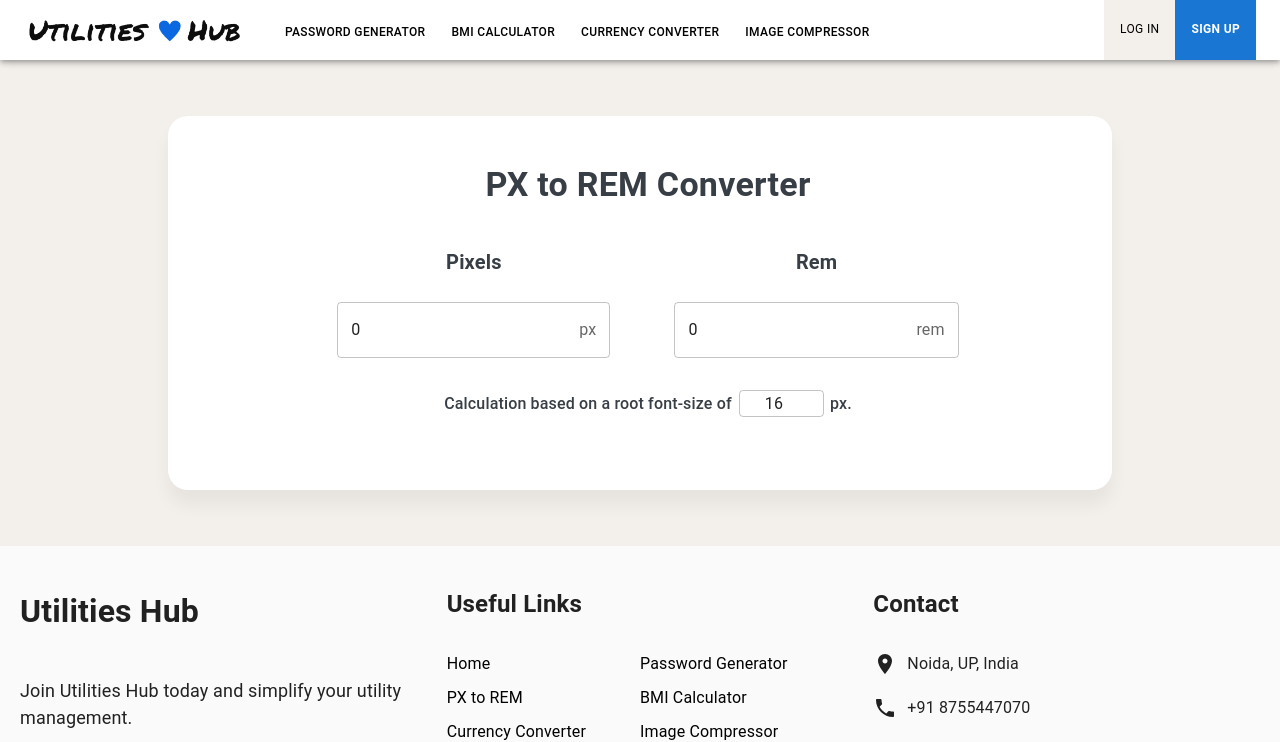
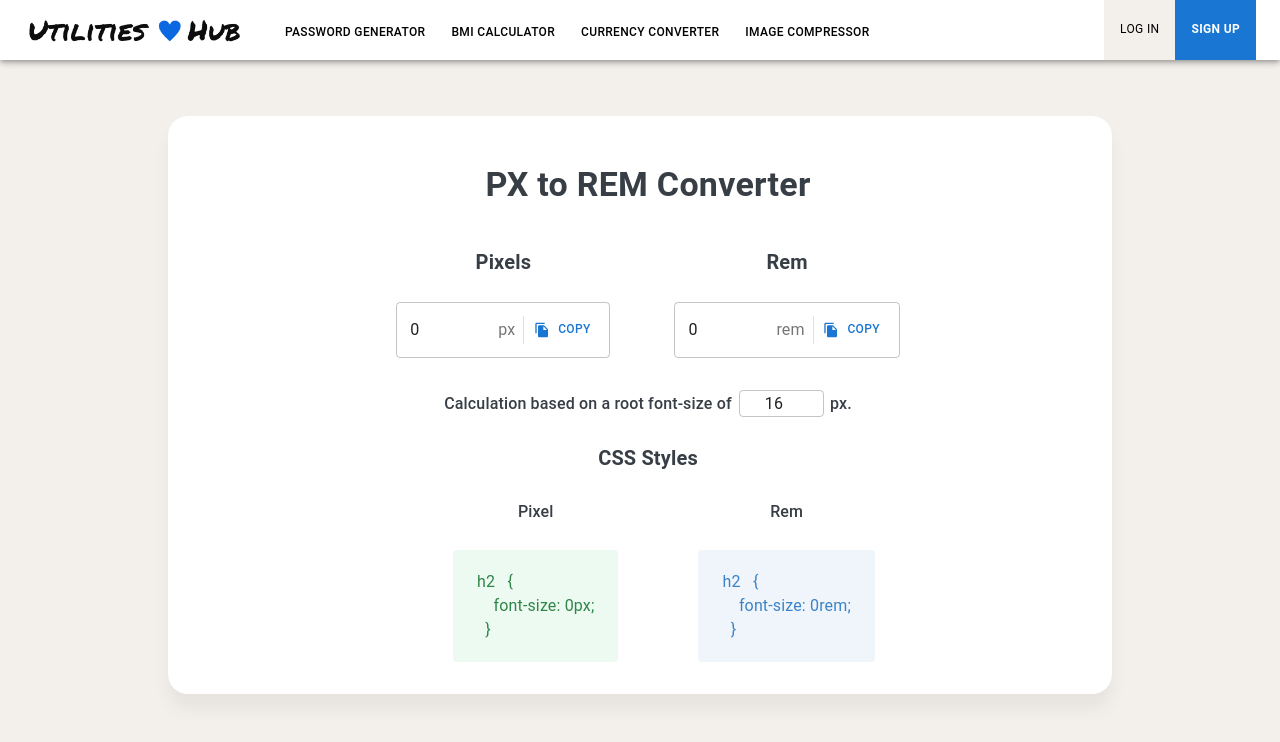
Before and after one commit to sagun03/Utilities-Hub, a React (Create React App) app: page /px-to-rem in a window 1280 px wide. Shown: the top 742 px of the page. Built offline with nearby package versions, Linux system fonts and the light colour scheme.

Commit message:
completed px to rem page

```diff
--- a/src/pages/PasswordGenerator.jsx
+++ b/src/pages/PasswordGenerator.jsx
@@ -297,7 +297,7 @@ const PasswordGenerator = () => {
           open={isCopied}
           type={"info"}
           message={"Password has been copied to Clipboard"}
-          setOpen={setError}
+          setOpen={setIsCopied}
         />
       )}
     </Wrapper>
--- a/src/pages/PxToRem.jsx
+++ b/src/pages/PxToRem.jsx
@@ -6,16 +6,11 @@ import Typography from "@mui/material/Typography";
 import { styled as muiStyled } from "@mui/system";
 import TextField from "@mui/material/TextField";
 import InputAdornment from "@mui/material/InputAdornment";
-// import FormControlLabel from "@mui/material/FormControlLabel";
 import OutlinedInput from "@mui/material/OutlinedInput";
-// import Button from "@mui/material/Button";
+import Button from "@mui/material/Button";
 import Alert from "../components/Alert";
-// import InputBase from "@mui/material/InputBase";
-// import Divider from "@mui/material/Divider";
-// import Paper from "@mui/material/Paper";
-// import FileCopyIcon from "@mui/icons-material/FileCopy";
-// import NativeSelect from "@mui/material/NativeSelect";
-// import MenuItem from "@mui/material/MenuItem";
+import Divider from "@mui/material/Divider";
+import FileCopyIcon from "@mui/icons-material/FileCopy";
 
 const Wrapper = styled.div({
   display: "flex",
@@ -30,7 +25,8 @@ const CustomTypoGraphy = muiStyled(Typography)((props) => ({
   marginRight: "auto",
   color: "#383e45",
   paddingTop: props.variant === "h6" ? "0rem" : "1rem",
-  paddingBottom: props.variant === "h6" ? "1rem" : "2rem",
+  paddingBottom:
+    props.variant === "h6" || props.variant === "subtitle1" ? "1rem" : "2rem",
   fontWeight: props.variant === "subtitle1" ? "500" : "600",
   marginBottom: ".5rem",
 }));
@@ -78,15 +74,53 @@ const Container = styled.div({
   alignItems: "center",
 });
 
+const StyleWrapper = styled.div({
+  display: "flex",
+  justifyContent: "center",
+  gap: "5rem",
+  marginLeft: "2rem",
+  marginTop: "-1rem",
+});
+
+const StyleContent = styled.div((props) => ({
+  borderRadius: "4px",
+  position: "relative",
+  padding: "1.25rem 1.5rem 1.25rem 1.5rem",
+  backgroundColor: props.backgroundColor,
+  color: props.color,
+}));
 const PxToRem = () => {
   const [pixels, setPixels] = useState(0);
   const [rem, setRem] = useState(0);
   const [baseValue, setBaseValue] = useState(16);
-  const [error, setError] = useState("");
+  const [isCopied, setIsCopied] = useState(false);
 
   useEffect(() => {
     window.scrollTo(0, 0);
   }, []);
+
+  const copyTextToClipboard = async (text) => {
+    if ("clipboard" in navigator) {
+      return await navigator.clipboard.writeText(text);
+    } else {
+      return document.execCommand("copy", true, text);
+    }
+  };
+  const handleCopyClick = (type) => {
+    // Asynchronously call copyTextToClipboard
+    const value = type === "px" ? `${pixels}px` : `${rem}rem`;
+    copyTextToClipboard(value)
+      .then(() => {
+        // If successful, update the isCopied state value
+        setIsCopied(true);
+        setTimeout(() => {
+          setIsCopied(false);
+        }, 2500);
+      })
+      .catch((err) => {
+        console.log(err);
+      });
+  };
 
   const convertPxToRem = (value, fromUnit, toUnit) => {
     if (fromUnit === "px" && toUnit === "rem") {
@@ -118,9 +152,21 @@ const PxToRem = () => {
               <OutlinedInput
                 id="outlined-adornment-pixels"
                 type="number"
+                sx={{ input: { width: "5rem" } }}
                 value={pixels}
                 endAdornment={
-                  <InputAdornment position="end">px</InputAdornment>
+                  <InputAdornment position="end">
+                    px{" "}
+                    <Divider sx={{ height: 28, m: 1 }} orientation="vertical" />
+                    <Button
+                      color="primary"
+                      sx={{ p: "5px", fontSize: "12px" }}
+                      startIcon={<FileCopyIcon style={{ fontSize: "16px" }} />}
+                      onClick={() => handleCopyClick("px")}
+                    >
+                      Copy
+                    </Button>
+                  </InputAdornment>
                 }
                 onChange={(e) => convertPxToRem(e.target.value, "px", "rem")}
                 aria-describedby="outlined-pixels-helper-text"
@@ -134,11 +180,23 @@ const PxToRem = () => {
               <CustomTypoGraphy variant="h6">Rem</CustomTypoGraphy>
               <OutlinedInput
                 value={rem}
+                sx={{ input: { width: "5rem" } }}
                 id="outlined-adornment-rem"
                 type="number"
                 onChange={(e) => convertPxToRem(e.target.value, "rem", "px")}
                 endAdornment={
-                  <InputAdornment position="end">rem</InputAdornment>
+                  <InputAdornment position="end">
+                    rem{" "}
+                    <Divider sx={{ height: 28, m: 1 }} orientation="vertical" />
+                    <Button
+                      color="primary"
+                      sx={{ p: "5px", fontSize: "12px" }}
+                      startIcon={<FileCopyIcon style={{ fontSize: "16px" }} />}
+                      onClick={() => handleCopyClick("rem")}
+                    >
+                      Copy
+                    </Button>
+                  </InputAdornment>
                 }
                 aria-describedby="outlined-rem-helper-text"
                 inputProps={{
@@ -165,14 +223,43 @@ const PxToRem = () => {
             />
             px.
           </CustomTypoGraphy>
+          <CustomTypoGraphy variant="h6">CSS Styles</CustomTypoGraphy>
+          <StyleWrapper>
+            <ContentWrapper>
+              {" "}
+              <CustomTypoGraphy variant="subtitle1">Pixel</CustomTypoGraphy>
+              <StyleContent
+                color="#2E8547"
+                backgroundColor="#EDFAF1"
+                dangerouslySetInnerHTML={{
+                  __html: `h2 &nbsp; { <br> &nbsp;
+                    &nbsp;
+                    font-size: ${pixels}px;  <br> &nbsp; }`,
+                }}
+              />
+            </ContentWrapper>
+            <ContentWrapper>
+              {" "}
+              <CustomTypoGraphy variant="subtitle1">Rem</CustomTypoGraphy>
+              <StyleContent
+                backgroundColor="#EFF5FB"
+                color="#3A83C8"
+                dangerouslySetInnerHTML={{
+                  __html: `h2 &nbsp; { <br> &nbsp;
+                    &nbsp;
+                    font-size: ${rem}rem;  <br> &nbsp; }`,
+                }}
+              />
+            </ContentWrapper>
+          </StyleWrapper>
         </Content>
       </Container>
-      {Boolean(error) && (
+      {Boolean(isCopied) && (
         <Alert
-          open={Boolean(error)}
-          type={"error"}
-          message={error}
-          setOpen={setError}
+          open={isCopied}
+          type={"info"}
+          message={"Value has been copied to Clipboard"}
+          setOpen={setIsCopied}
         />
       )}
     </Wrapper>
```
